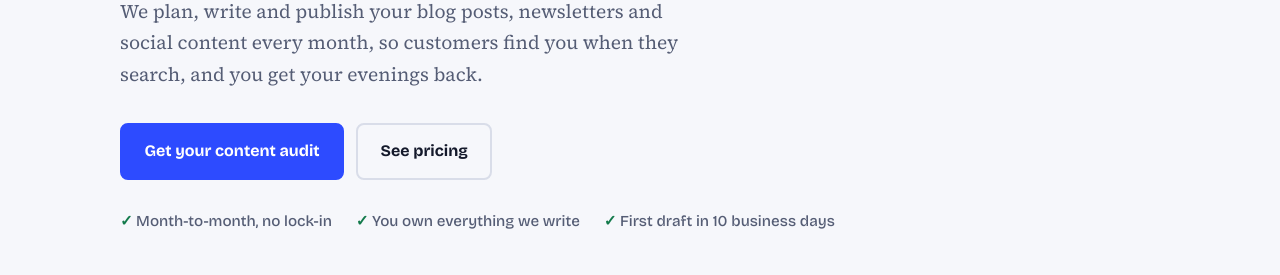
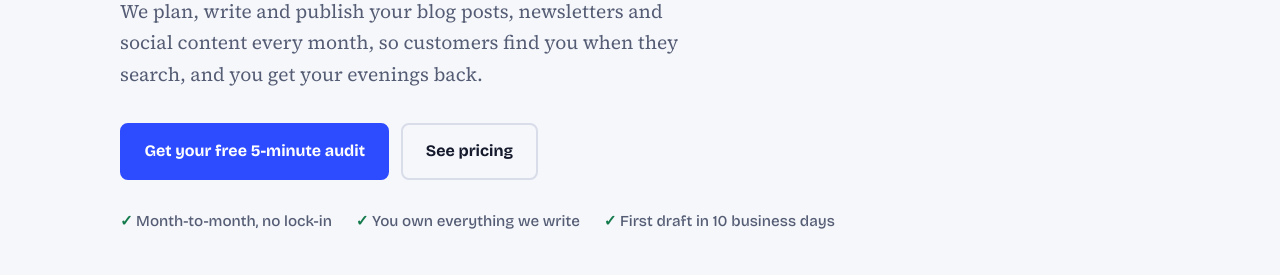
Before and after one commit to DanteJoel369/DanteJoel369.github.io, a plain HTML site: page index.html in a window 1280 px wide. Shown: the part 450-725 px from the top of the page. Drawn offline with nearby package versions, Linux system fonts and the light colour scheme.

Commit message:
Add files via upload

```diff
--- a/index.html
+++ b/index.html
@@ -47,7 +47,7 @@
 <h1>Content that gets you <em>found</em>, on Google and in AI answers</h1>
 <p class="lead">We plan, write and publish your blog posts, newsletters and social content every month, so customers find you when they search, and you get your evenings back.</p>
 <div class="actions">
-<a class="btn" href="contact.html?plan=audit">Get your content audit</a>
+<a class="btn" href="audit.html">Get your free 5-minute audit</a>
 <a class="btn ghost" href="#pricing">See pricing</a>
 </div>
 <ul class="trust">
@@ -114,8 +114,8 @@
 <p class="offer"><b>Founding client offer:</b> our first 5 clients get <b>30% off their first 3 months</b> in return for an honest testimonial once they’ve seen results. <a href="contact.html?plan=founding">Claim a spot</a></p>
 <div class="plans">
 <div class="plan">
-<h3>Content Audit</h3>
-<p class="for">See exactly what to fix and write first.</p>
+<h3>Full Content Audit</h3>
+<p class="for">See exactly what to fix and write first. Want a quick look first? <a href="audit.html">Get the free 5-minute audit</a>.</p>
 <div class="price">$299 <small>one time</small></div>
 <ul>
 <li>Review of your site and top 3 competitors</li>
```
